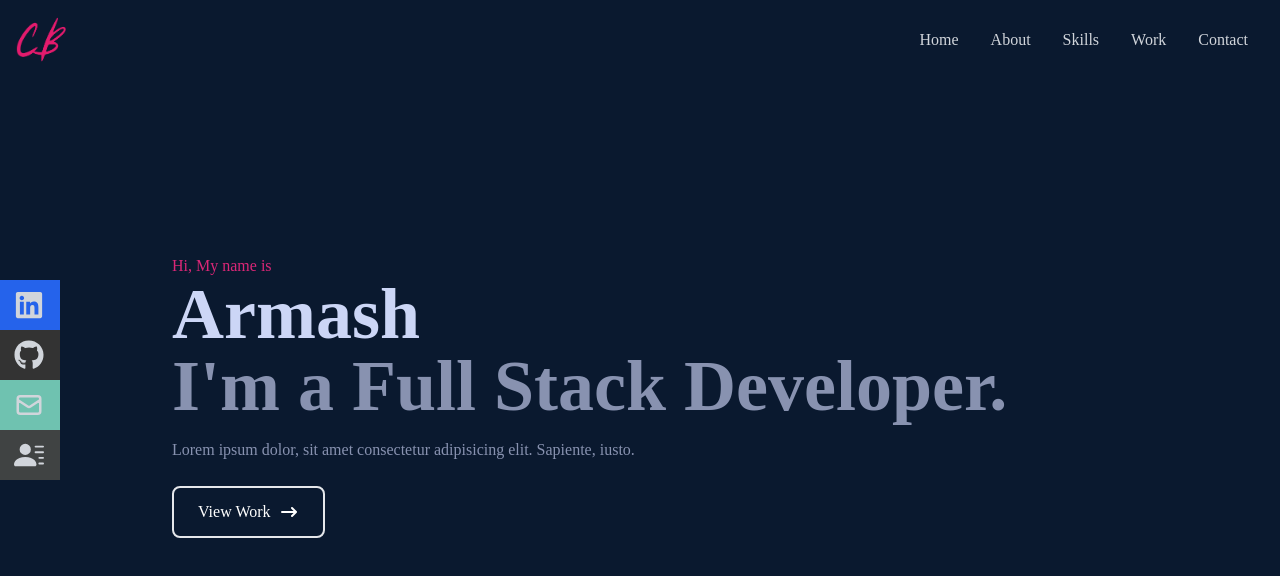
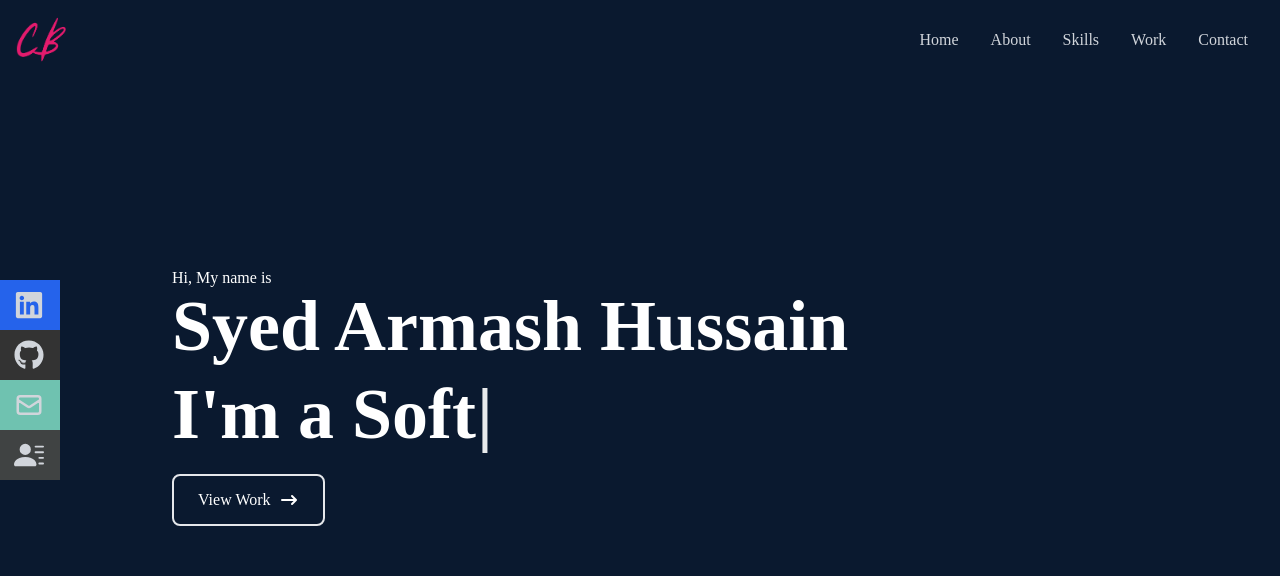
Before and after one commit to ArmashXD/react-folio, a React (Create React App) app: page / in a window 1280 px wide. Shown: the top 576 px of the page. Built offline with nearby package versions, Linux system fonts and the light colour scheme; the HTML template or start-up script is replaced by a standard one.

Commit message:
refactor: home page code refactor

```diff
--- a/src/pages/Home.jsx
+++ b/src/pages/Home.jsx
@@ -1,27 +1,38 @@
 import React from "react";
 import { HiArrowNarrowRight } from "react-icons/hi";
+import { Link } from "react-scroll/modules";
 import Main from "../components/layout/Main";
+import TypeWriter from "typewriter-effect";
 
 function Home() {
   return (
     <Main name="home">
       {/* Container */}
       <div className="max-w-[1000px] mx-auto px-8 flex flex-col justify-center h-full">
-        <p className="text-pink-600">Hi, My name is</p>
-        <h1 className="text-4xl sm:text-7xl font-bold text-[#ccd6f6]">
-          Armash
+        <p className="text-white">Hi, My name is</p>
+        <h1 className="text-4xl sm:text-7xl font-bold text-white">
+          Syed Armash Hussain
         </h1>
-        <h2 className="text-4xl sm:text-7xl font-bold text-[#8892b0]">
-          I'm a Full Stack Developer.
-        </h2>
-        <p className="text-[#8892b0] py-4 max-w-[700px]">
-          Lorem ipsum dolor, sit amet consectetur adipisicing elit. Sapiente,
-          iusto.
-        </p>
+        <div className="text-4xl sm:text-7xl py-4 font-bold text-white">
+          <TypeWriter
+            onInit={(typewriter) => {
+              typewriter
+                .pauseFor(2500)
+                .typeString("I'm a ")
+                .typeString("Student")
+                .deleteChars(7)
+                .typeString("Software Engineer")
+                .pause()
+                .start();
+            }}
+          />
+        </div>
 
         <div className="">
-          <button className="text-white group border-2 rounded-lg px-6 py-3 my-2 flex items-center hover:bg-pink-600  hover:border-pink-600 duration-200">
-            View Work
+          <button className="text-white group border-2 rounded-lg px-6 py-3 my-2 flex items-center hover:bg-white  hover:border-white hover:text-black duration-200">
+            <Link to="work" smooth={true} duration={500}>
+              View Work
+            </Link>
             <span className="group-hover:rotate-90 duration-300">
               <HiArrowNarrowRight className="ml-2 text-xl" />
             </span>
```
